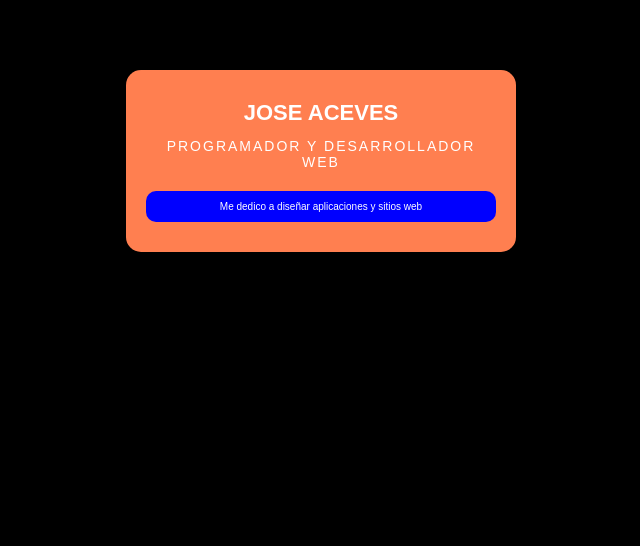
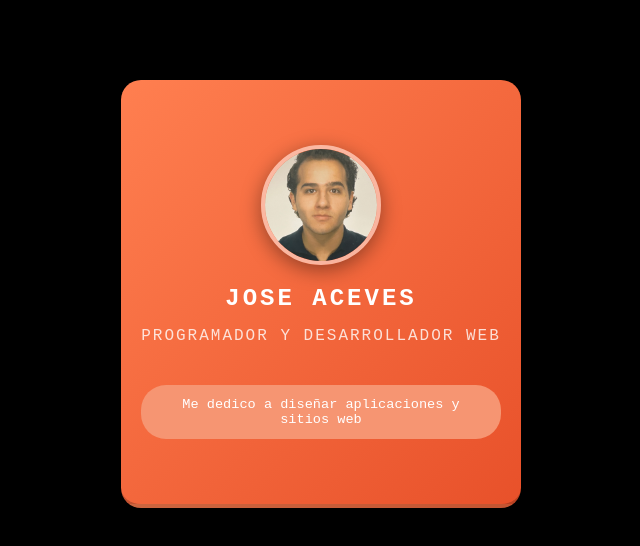
Before and after one commit to JP-Aceves/html-css-course, a plain HTML site: page exercises/tarjeta_presentacion/index.html in a window 1280 px wide. Shown: the whole page, without its empty margins (319-959 px from the left). Drawn offline with Linux system fonts and the light colour scheme.

Commit message:
day-03: box model, units, backgrounds, gradients, shadows + profile card exercise

```diff
--- /dev/null
+++ b/CSS/day-03-box-sizing-colors-units-bg-sh-gr/styles.css
@@ -0,0 +1,85 @@
+/* 1. RESET - ALWAYS USE IT AT THE BEGINNING */
+* {
+    margin: 0;
+    padding: 0;
+    box-sizing: border-box;
+}
+
+html {
+    font-size: 16px;
+}
+
+body {
+    /* I practiced with the bg options to put an image
+    as a cover and understood the atributes of repeat and size ,
+     all of these can be defined and reduced w background: */
+   /* background-image: url('images/angry.jpeg'); */
+    background-repeat: no-repeat;
+    background-size: cover;
+}
+
+.box {
+    /* In here, I tried different ways to change de colors like hexagesimal, rgb or by color name */
+    /* About more stuff with bg, */
+    background: #48E8;
+    width: 100px;
+    height: 100px;
+    margin: 10px auto;
+
+    /* Tried with a text how it looked and how the background and text colors must be aligned w each other */
+
+    color: rgb(0, 0, 0);
+}
+
+.box-default {
+    /* In this way, the box content is 100px
+    100px but the box in general is way bigger*/
+    padding: 25px;
+    border: 10px solid black;
+}
+
+.box-new {
+    /* By using border box here, it automatically calculates
+    everything in order for the box to be 100px 100px ,
+    no matter how much the other aspects reduce*/
+    box-sizing: border-box;
+    padding: 25px;
+    border: 10px solid black;
+}
+
+
+/* */
+.units-practice {
+    /* Practiced with the different types of gradientes*/
+    background: linear-gradient(to right, gray, white);
+    border-left: 10px solid black;
+    margin: 100px;
+    padding: 20px;
+    font-family: sans-serif;
+    width: 30%;
+}
+
+.h2-modifications {
+    color: black;
+    margin-top: 0;
+    text-align: left;
+    display: inline-block;
+}
+
+.p-modifications {
+    margin-top: 0;
+    text-align: left;
+    color: rgb(121, 109, 109);
+}
+
+
+.shadows-practice {
+    background: white;
+    border-left: 10px solid black;
+    margin: 100px;
+    padding: 20px;
+    font-family: sans-serif;
+    width: 30%;
+    box-shadow: 0px 12px 35px rgba(0, 0, 0, 0.8);
+    min-height: 100px;
+}
--- a/exercises/exercise-01/styles.css
+++ /dev/null
@@ -1,35 +0,0 @@
-body {
-    background-color: black ;
-    font-family: sans-serif;
-    color: white;
-}
-.card {
-    background: coral;
-    text-align: center;
-    width: 350px;
-    border-radius: 15px;
-    padding: 20px;
-    margin: auto;
-    margin-top: 70px;
-}
-
-h1 {
-    font-size: 22px;
-    padding-top: 10px;
-    margin: 0;
-}
-
-h2 {
-    font-size: 14px;
-    font-weight: 100;
-    letter-spacing: 2px;
-    padding-bottom: 10px;
-}
-
-p {
-    font-size: 10px;
-    padding: 10px;
-    background-color: blue;
-    text-align: center;
-    border-radius: 10px;
-}
--- a/exercises/exercise-01/index.html
+++ b/exercises/tarjeta_presentacion/index.html
@@ -8,9 +8,10 @@
 </head>
 <body>
     <div class="card">
-        <h1>JOSE ACEVES</h1>
-        <h2>PROGRAMADOR Y DESARROLLADOR WEB</h2>
-        <p>Me dedico a diseñar aplicaciones y sitios web</p>
+        <img class="card_img" src="img/IMG_5390.jpg">
+        <h1 class="card_title">JOSE ACEVES</h1>
+        <h2 class="card_subtitle">PROGRAMADOR Y DESARROLLADOR WEB</h2>
+        <p class="card_content">Me dedico a diseñar aplicaciones y sitios web</p>
     </div>
 </body>
 </html>
--- /dev/null
+++ b/exercises/tarjeta_presentacion/styles.css
@@ -0,0 +1,63 @@
+/* RESET */
+* {
+    margin: 0;
+    padding: 0;
+    box-sizing: border-box;
+}
+
+html {
+    font-size: 16px;
+}
+
+body {
+    background-color: black ;
+    font-family: monospace;
+    color: white;
+    min-height: 100vh;
+}
+.card {
+    background: linear-gradient(135deg, coral, #e8512a);
+    text-align: center;
+    width: 90%;
+    max-width: 400px;
+    border-radius: 20px;
+    padding: 30px 20px;
+    margin: 80px auto;
+    box-shadow: 0px 15px 40px rgba(0, 0, 0, 0.5);
+    border-bottom: 4px solid rgba(0, 0, 0, 0.2);
+}
+
+.card_title{
+    font-size: 1.5rem;
+    margin: 15px 0 15px 0;
+    letter-spacing: 3px;
+}
+
+.card_subtitle{
+    font-size: 1rem;
+    font-weight: 100;
+    letter-spacing: 2px;
+    padding-bottom: 25px;
+    color: rgba(255, 255, 255, 0.8);
+    margin: 15px 0 15px 0;
+}
+
+.card_content{
+    margin: 0 0 35px 0;
+    font-size: 0.85rem;
+    padding: 12px 20px;
+    background-color: rgb(246, 149, 114);
+    text-align: center;
+    border-radius: 25px;
+}
+
+.card_img {
+    margin: 35px 0 0 0;
+    width: 120px;
+    height: 120px;
+    border-radius: 50%;
+    object-fit: cover;
+    object-fit: cover;
+    border: 4px solid rgba(255, 255, 255, 0.5);
+    box-shadow: 0px 5px 20px rgba(0, 0, 0, 0.4);
+}
```
Also changed, not shown: CSS/day-03-box-sizing-colors-units-bg-sh-gr/index.html (added, +24 -0 lines), html/day-02-links-forms-lists/forms/forms.html (added, +67 -0 lines), html/day-02-links-forms-lists/links/links.html (added, +24 -0 lines), html/day-02-links-forms-lists/links/links2.html (added, +19 -0 lines), html/day-02-links-forms-lists/links/links3.html (added, +19 -0 lines), html/day-02-links-forms-lists/lists/index.html (added, +27 -0 lines), CSS/day-03-box-sizing-colors-units-bg-sh-gr/images/angry.jpeg (added), exercises/tarjeta_presentacion/img/IMG_5390.jpg (added), 1 other file.
